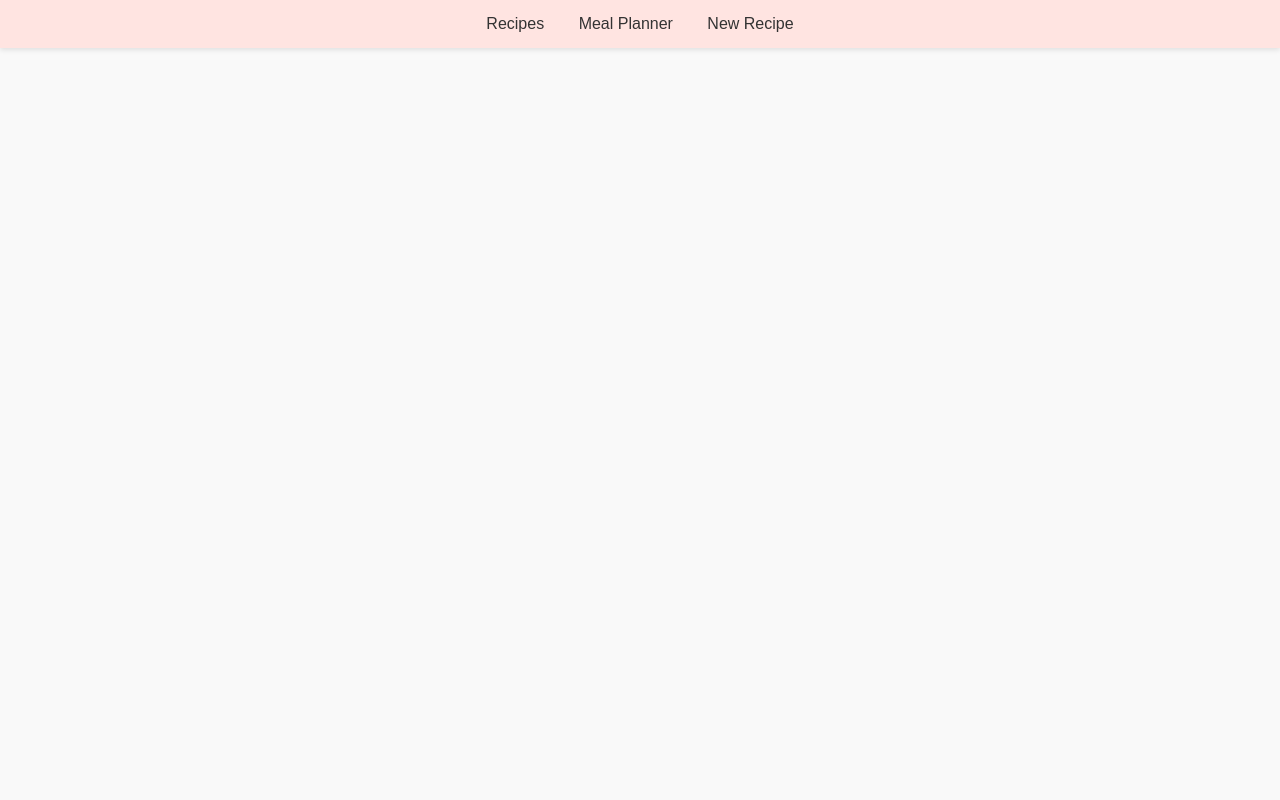
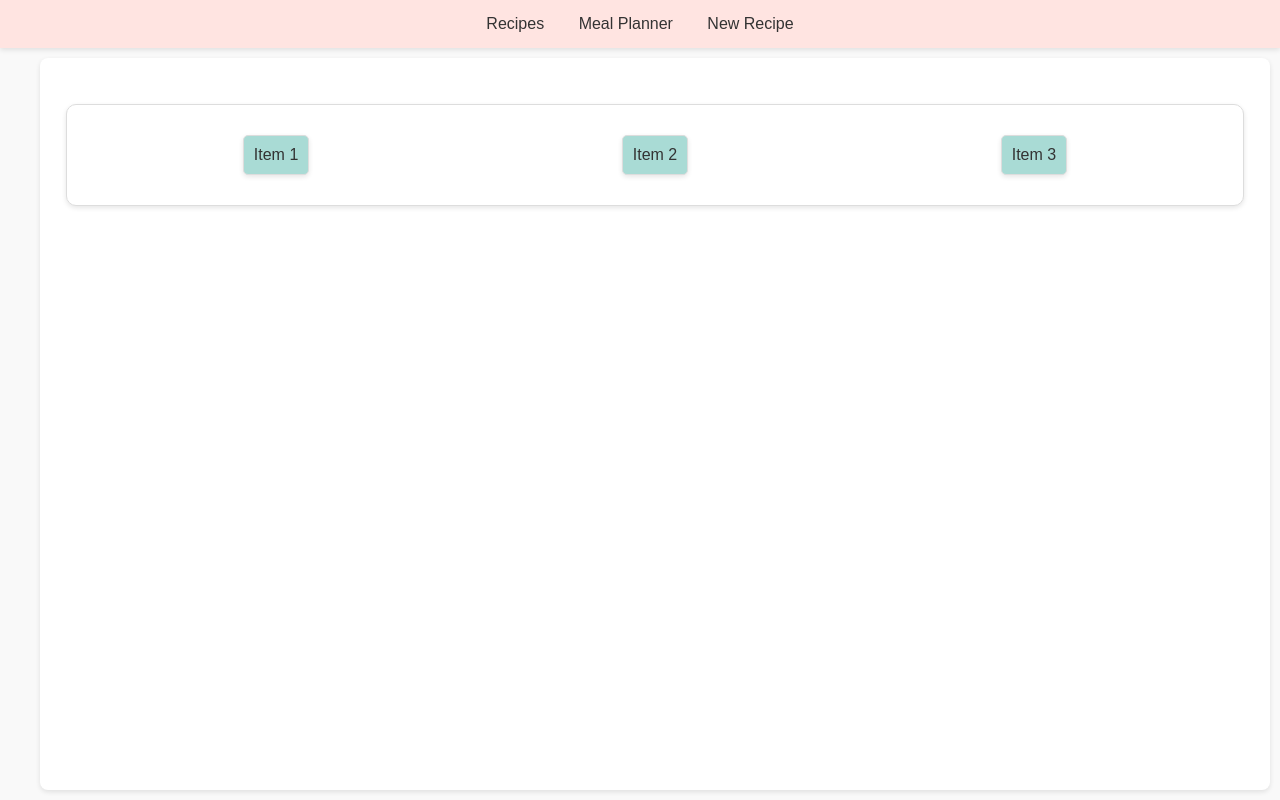
Before and after one commit to Barnaby-Is-Here/Barnaby-Is-Here.github.io, a plain HTML site: page meal-plan.html in a window 1280 px wide. Drawn offline with Linux system fonts and the light colour scheme.

Commit message:
Started meal planner page.

```diff
--- a/meal-plan.html
+++ b/meal-plan.html
@@ -1,8 +1,16 @@
 <!DOCTYPE html>
 <html>
     <link rel="stylesheet" href="styles.css">
+    <link rel="stylesheet" href="plan-styles.css">
     <body>
         <script src="template-Manager.js"></script>
         <custom-nav></custom-nav>
+        <div class="content">
+            <div class="carousel" id="Meal Plan Carousel">
+                <div class="carousel-item"> Item 1 </div>
+                <div class="carousel-item"> Item 2 </div>
+                <div class="carousel-item"> Item 3 </div>
+            </div>
+        </div>
     </body>
 </html>
--- /dev/null
+++ b/plan-styles.css
@@ -0,0 +1,28 @@
+.carousel {
+    border: 1px solid #ddd;
+    border-radius: 10px;
+    padding: 20px;
+    margin: 20px auto;
+    background-color: #fff;
+    box-shadow: 0 2px 5px rgba(0, 0, 0, 0.1);
+    transition: transform 0.3s ease;
+
+    display: flex;
+    flex-direction: row;
+    align-items: center;
+
+}
+
+.carousel > .carousel-item {
+    border: 1px solid #ddd;
+    border-radius: 5px;
+    padding: 10px;
+    margin: 10px auto;
+    background-color: #a9dbd5;
+    box-shadow: 0 2px 5px rgba(0, 0, 0, 0.1);
+    transition: transform 0.3s ease;
+}
+
+.carousel > .carousel-item:hover{
+    transform: scale(1.05);
+}
```
